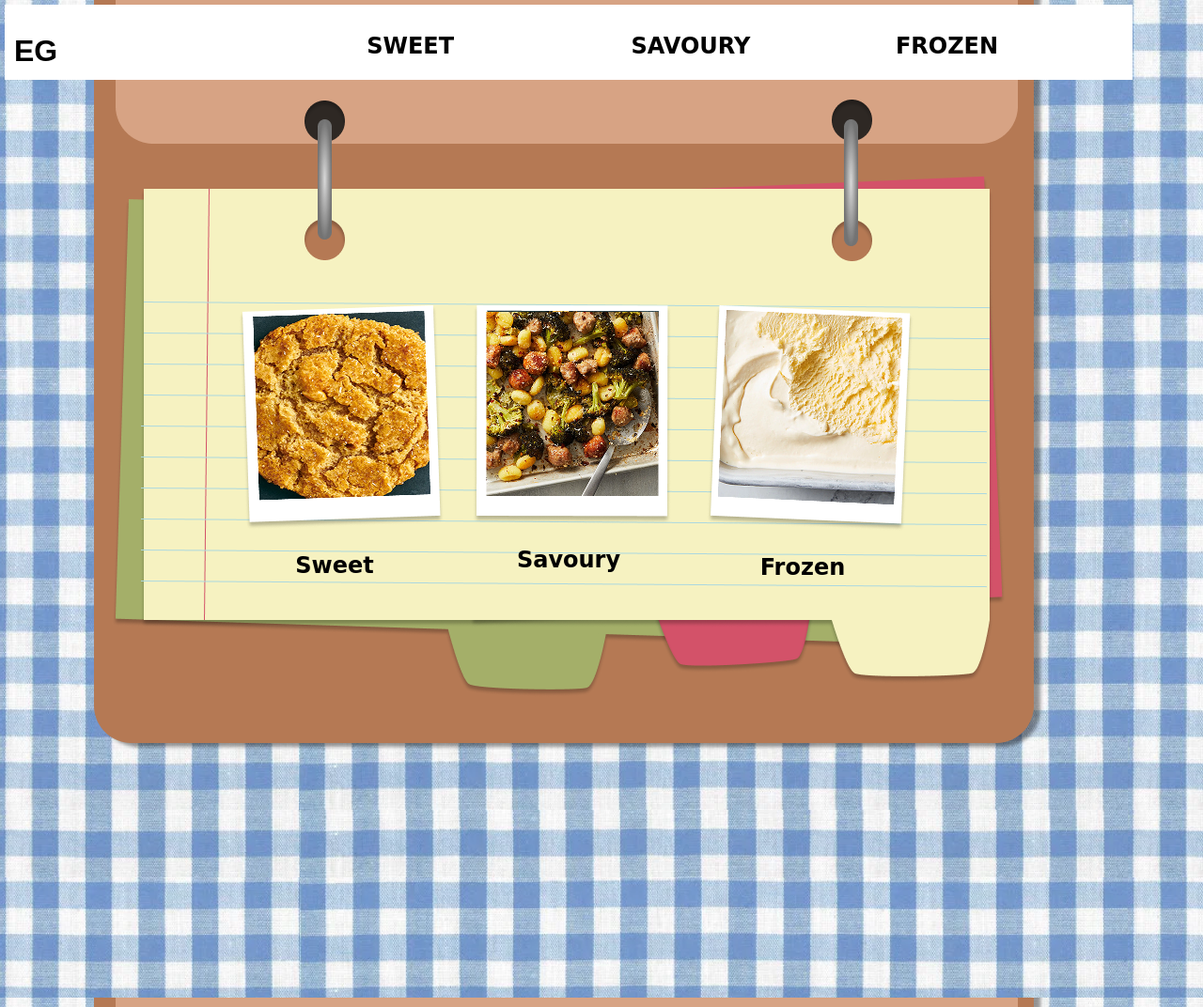
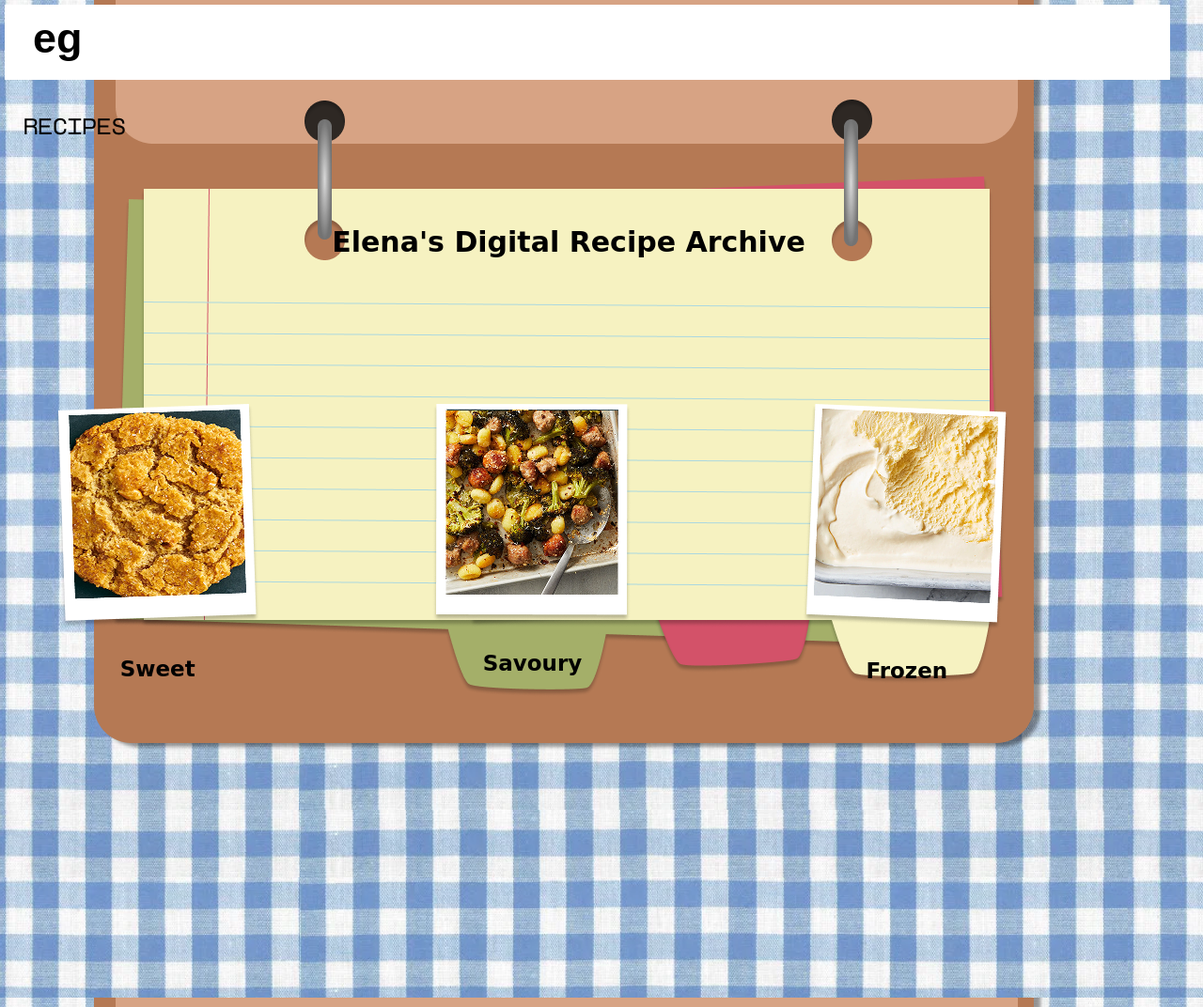
Before and after one commit to egvozdek/final-project, a plain HTML site: page index.html in a window 1280 px wide. Shown: the whole page at 94% size. Drawn offline with Linux system fonts and the light colour scheme; a web font is replaced by a local one.

Commit message:
( ◕ ◞ ◕ ) auto commit

```diff
--- a/index.html
+++ b/index.html
@@ -11,24 +11,17 @@
     <link href="https://fonts.googleapis.com/css2?family=Handjet:wght,ELSH@100..900,2&family=Inter+Tight:ital,wght@0,100..900;1,100..900&family=Jost:ital,wght@0,100..900;1,100..900&family=Oooh+Baby&display=swap" rel="stylesheet">
 
     <style>
-      .hero {
-        width: 1200px;
-        height: 80px;
-        background-color: white;
-        display: flex;
-        margin: 0px auto;
-      }
-
-      .text-sections {
-        display: grid;
-        grid-template-columns: 100% 75% 75% 75%;
-        padding: 10px;
+      @font-face {
+        font-family: GailRock;
+        src: url(Gail-Rock-Regular.otf);
       }
 
       h1 {
+        margin: 10px;
         font-family: "Handjet", sans-serif;
         font-optical-sizing: auto;
-        font-weight: 900%;
+        font-weight: 600;
+        font-size: 45px;
       }
 
       body {
@@ -39,24 +32,69 @@
       }
 
       h2 {
+        font-family: "GailRock";
+        font-weight: 400;
+        font-style: normal;
+      }
+
+      h3 {
         font-family: "Oooh Baby", cursive;
         font-weight: 900;
         font-style: normal;
+        font-size: 23px;
       }
+
+      h4 {
+        font-family: "Oooh Baby", cursive;
+        font-weight: 900;
+        font-style: normal;
+        font-size: 30px;
+        text-align: center;
+      }
+
 
       .container {
         display: grid;
-        grid-template-columns: 17% 17% 17%;
-        gap: 45px;
+        grid-template-columns: auto;
         max-width: 1200px;
-        margin: 20% auto;
-        justify-content: center;
+        text-align: center;
+      }
+
+     .container div {
+        grid-row-start: 1;
+        grid-row-end: 5;
+        width: 90%;
+        color: #000;
+        font-size: 30px;
         text-align: center;
       }
 
       .recipe-icons {
-        min-height: 150px;
-        min-width: 150px;
+        min-height: 10px;
+        min-width: 10px;
+      }
+
+      .hero {
+        width: 1200px;
+        height: 80px;
+        background-color: white;
+        display: flex;
+        margin: 0px auto;
+        justify-content: space-between;
+        padding: 0 20px;
+      }
+
+      .text-sections {
+        display: grid;
+        grid-template-columns: 10% 100%
+        padding: 5px;
+      }
+
+      .title-section {
+        display: grid;
+        grid-template-columns: 100%;
+        padding: 25px;
+        margin: 90px 0;
       }
     </style>
   </head>
@@ -64,25 +102,33 @@
 
   <body>
     <div class="hero">
-    <div class="text-sections">
-      <h1>EG</h1>
-      <h2>SWEET</h2>
-      <h2>SAVOURY</h2>
-      <h2>FROZEN</h2>
+      <div class="text-sections">
+        <h1>eg</h1>
+        <h1> </h1>
+        <h2>RECIPES</h2>
+      </div>
     </div>
+    <div class="title-section">
+      <h4>Elena's Digital Recipe Archive</h4>
     </div>
     <div class="container">
-      <div class="recipe-icons">
+      <div>
+        <div class="recipe-icons">
         <img src="pntbtrcookie.png" alt="a crispy peanut butter cookie covered in sugar, with chunks of peanuts strewed throughout">
-        <h2>Sweet</h2>
+        <h3>Sweet</h3>
+      </div>
       </div>
       <div class="recipe-icons">
+        <div>
         <img src="gnocchipic.png" alt="a sheet pan of gnocchi, broccoli, and pieces of sausage- covered in olive oil, lemon juice and chili flakes">
-        <h2>Savoury</h2>
+        <h3>Savoury</h3>
+        </div>
       </div>
       <div class="recipe-icons">
+        <div>
         <img src="icecream.png" alt="A metal container of partially scooped vanilla icecream">
-        <h2>Frozen</h2>
+        <h3>Frozen</h3>
+        </div>
       </div>
     </div>
 
```
Also changed, not shown: Gail-Rock-Regular.otf (added).
